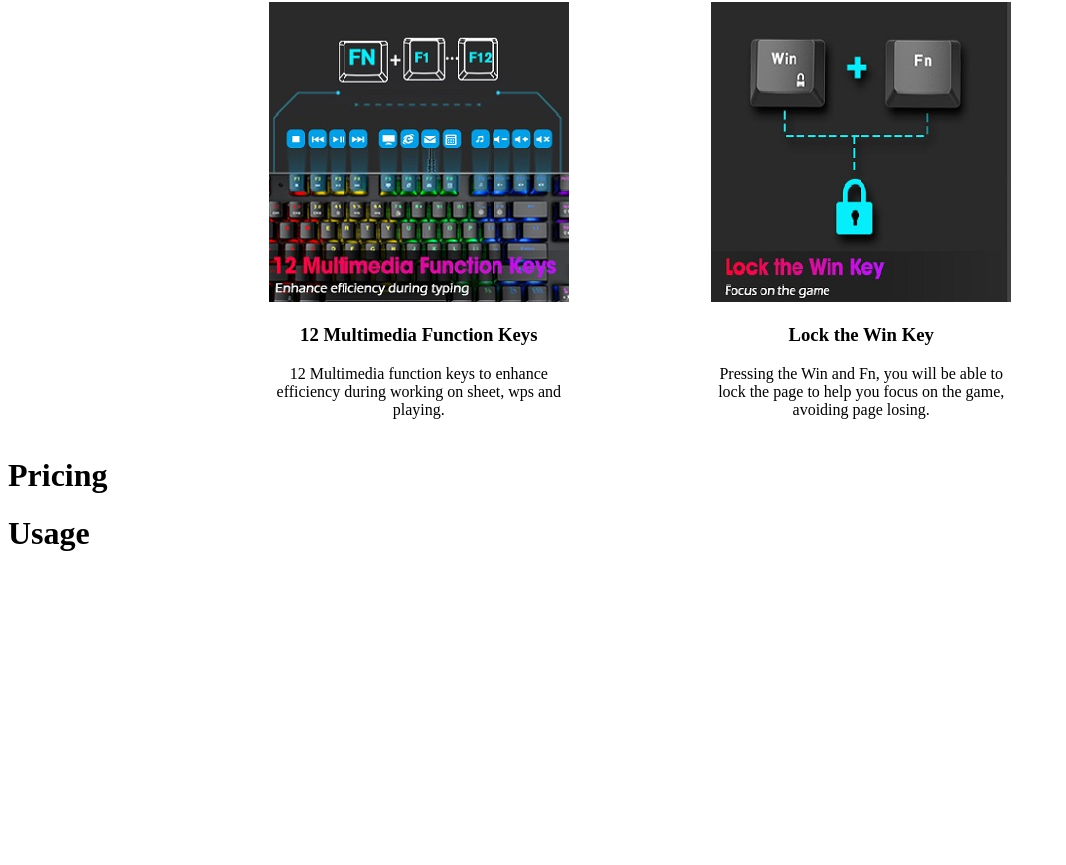
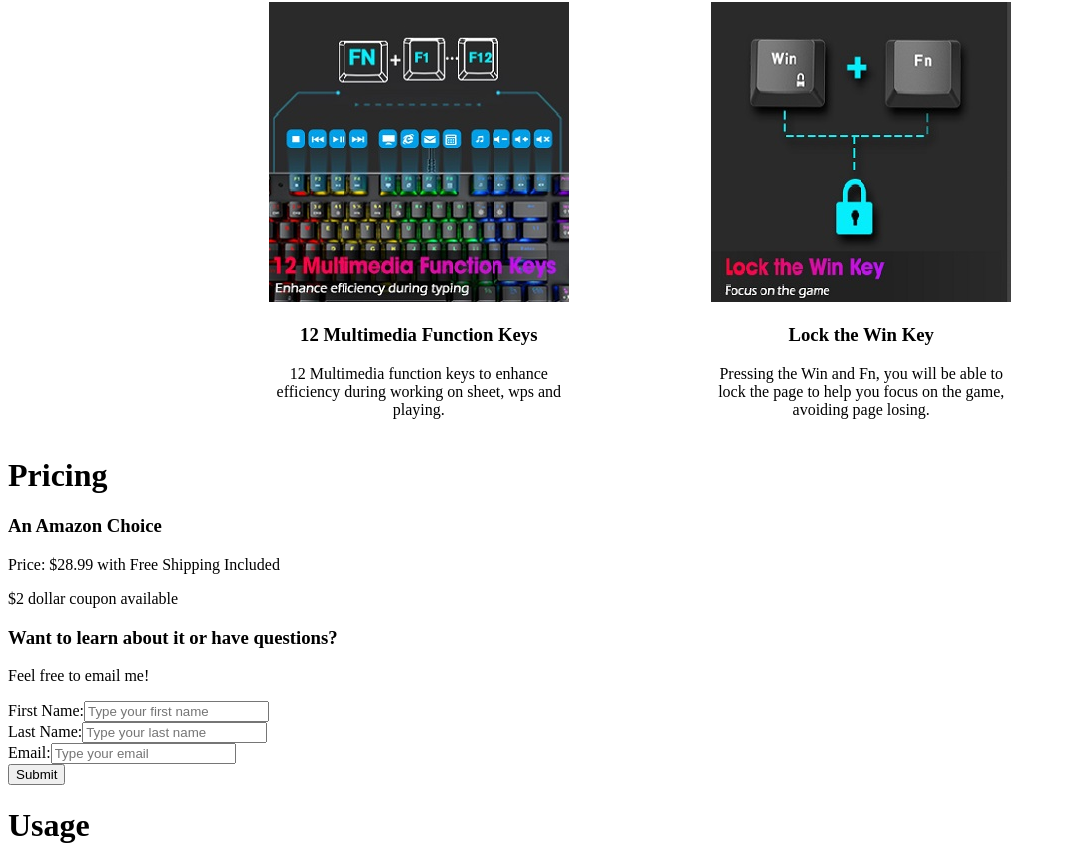
Before and after one commit to timh1203/fccProductLandingPage, a Next.js app: page / in a window 1280 px wide. Shown: the part 2333-3198 px from the top of the page, without its empty margins (0-1066 px from the left). Before the commit the page ends 2907 px from the top, so only its background shows below. Built offline with nearby package versions, Linux system fonts and the light colour scheme.

Commit message:
Add Pricing form

```diff
--- a/src/Pricing/Pricing.tsx
+++ b/src/Pricing/Pricing.tsx
@@ -5,6 +5,28 @@ const Pricing = () => {
   return (
     <main id="pricing">
       <h1>Pricing</h1>
+
+      <h3>An Amazon Choice</h3>
+      <p>Price: $28.99 with Free Shipping Included</p>
+      <p>$2 dollar coupon available</p>
+
+      <h3>Want to learn about it or have questions?</h3>
+      <p>Feel free to email me!</p>
+      <form>
+        <div className="for-group group1">
+          <label htmlFor="firstName">First Name:</label>
+          <input id="firstName" name="firstName" type="text" placeholder="Type your first name" required />
+        </div>
+        <div className="for-group group2">
+          <label htmlFor="lastName">Last Name:</label>
+          <input id="lastName" name="lastName" type="text" placeholder="Type your last name" required />
+        </div>
+        <div className="for-group group3">
+          <label htmlFor="email">Email:</label>
+          <input id="email" name="email" type="email" placeholder="Type your email" required />
+        </div>
+        <input id="submit" type="button" value="Submit" />
+      </form>
     </main>
   )
 }
```
